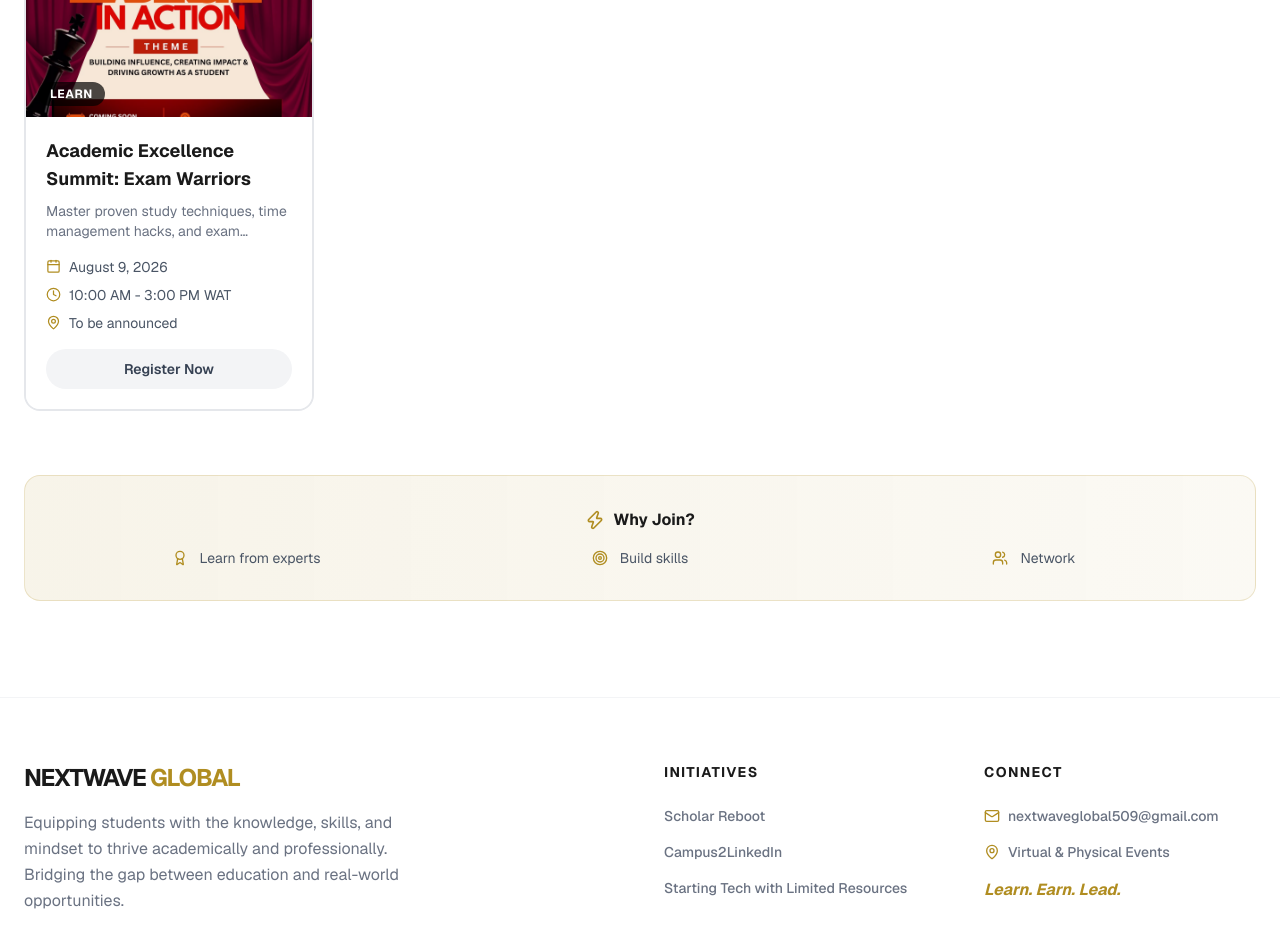
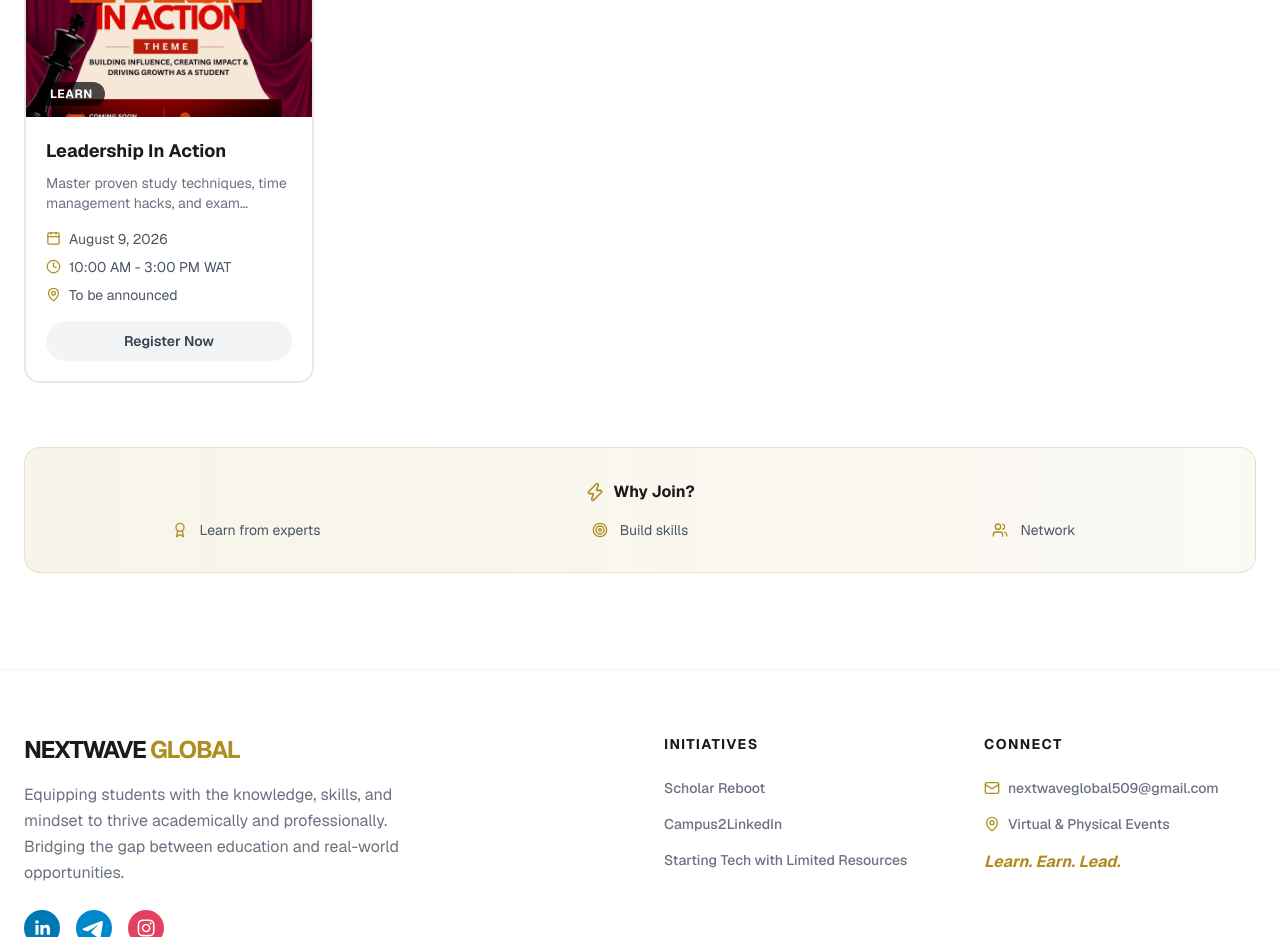
Before and after one commit to georgegoodluck/nextwave, a Next.js app: page / in a window 1280 px wide. Shown: the part 2620-3557 px from the top of the page. Built offline with nearby package versions, Linux system fonts and the light colour scheme.

Commit message:
fix: edit name

```diff
--- a/data/events.ts
+++ b/data/events.ts
@@ -49,8 +49,8 @@
     image: "/events/breaking_into_tech.jpg",
   },
   {
-    id: "academic-excellence-summit",
-    title: "Academic Excellence Summit: Exam Warriors",
+    id: "leadership-in-action",
+    title: "Leadership In Action",
     description:
       "Master proven study techniques, time management hacks, and exam strategies used by first-class graduates and scholarship winners.",
     category: "Learn",
```
